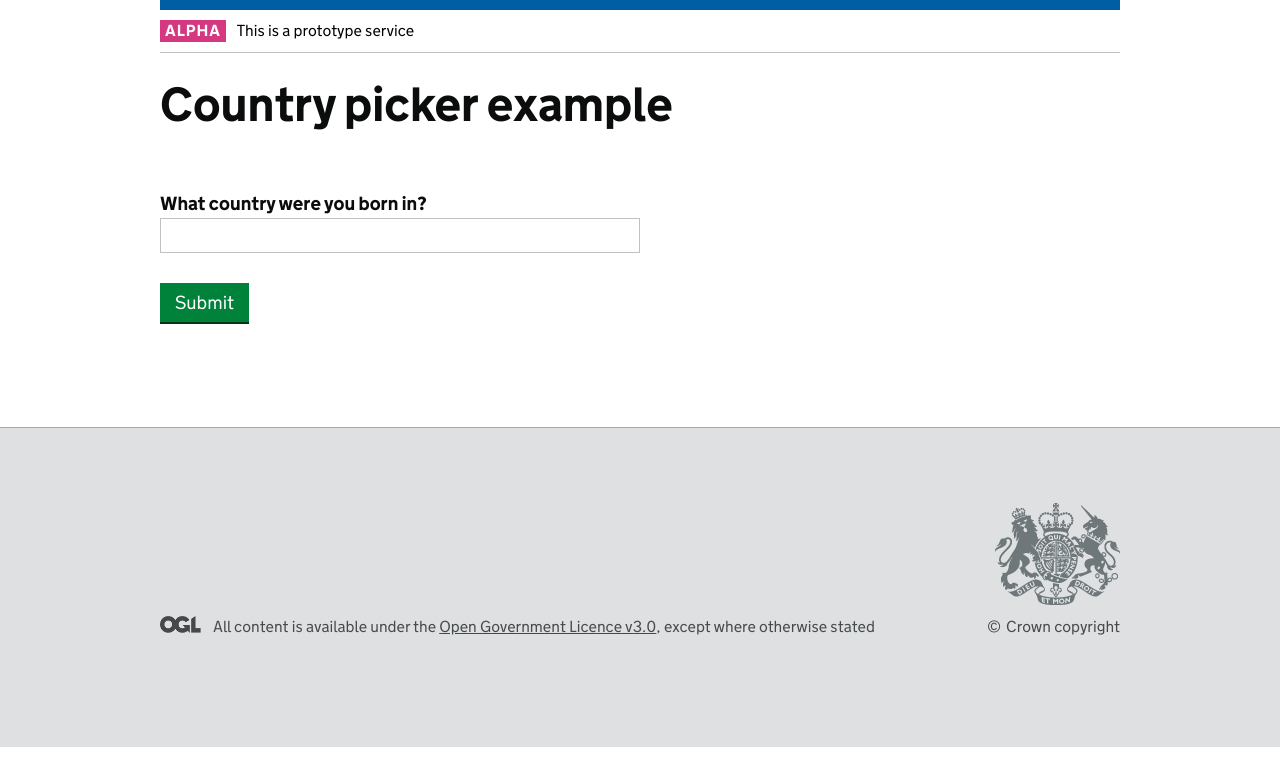
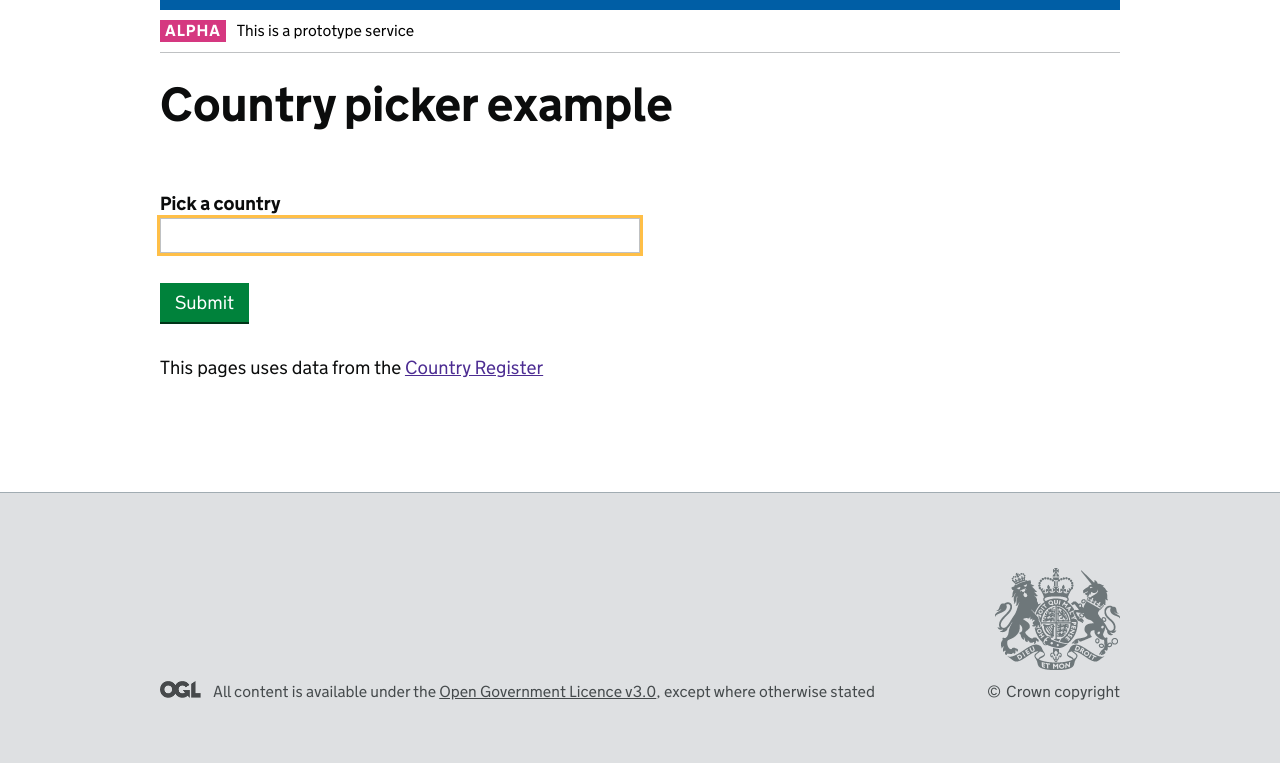
Before and after one commit to openregister/openregister-widgets, a Flask app: template widgets/templates/country_picker.html in a window 1280 px wide. Shown: the part 53-816 px from the top of the page. Run offline with Flask 2, Linux system fonts and the light colour scheme; the template is opened without the code that fills it, so the values that code supplies are empty; parts of the project's set-up code (start-up, migrations or seed data) failed here and were passed over.

Commit message:
tweaks for country picker

```diff
--- a/widgets/static/javascripts/country-picker.js
+++ b/widgets/static/javascripts/country-picker.js
@@ -3,7 +3,7 @@
 
  	$('.auto-suggest').selectToAutocomplete();
 		$('form').submit(function(){
-		alert( $(this).serialize() );
+		alert("You chose: " + $(this).serialize() );
 		return false;
 	});
 
--- /dev/null
+++ b/widgets/static/stylesheets/main.css
@@ -0,0 +1,3 @@
+.about-panel {
+    margin-top: 20px;
+}
--- a/widgets/templates/country_picker.html
+++ b/widgets/templates/country_picker.html
@@ -12,7 +12,7 @@
 
         <form class="form">
             <div class="form-group">
-            <label class="form-label-bold" for="country-selector">What country were you born in?</label>
+                <label class="form-label-bold" for="country-selector">Pick a country</label>
 
                 <select name="Country" id="country-selector" autofocus="autofocus" autocorrect="off" autocomplete="off" class="auto-suggest form-control">
                   <option value="" selected="selected">Select Country</option>
@@ -28,4 +28,7 @@
             <input type="submit" value="Submit" class="button">
         </form>
 
+        <div class="about-panel">
+            <p>This pages uses data from the <a href="{{country_register}}">Country Register</a></p>
+        </div>
     {% endblock %}
--- a/widgets/templates/govuk_template.html
+++ b/widgets/templates/govuk_template.html
@@ -56,6 +56,9 @@
 
     <!-- gov uk elements stylesheet -->
     <link rel="stylesheet" type="text/css" href="{{asset_path}}stylesheets/elements.css">
+
+    <!-- global styles -->
+    <link rel="stylesheet" type="text/css" href="{{asset_path}}stylesheets/main.css">
 
     {% block head %}{% endblock %}
   </head>
```
Also changed, not shown: widgets/frontend/views.py (+4 -3 lines). Lines whose indentation alone changed are shown as unchanged.
